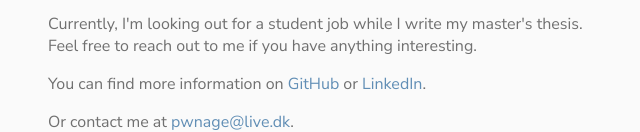
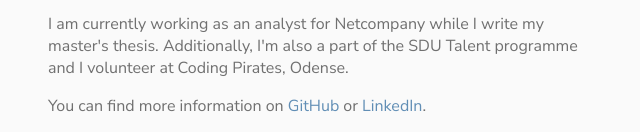
Before and after one commit to siigdev/siigdev.github.io, a Gatsby site: page / in a window 1280 px wide. Shown: the part 268-400 px from the top of the page, without its empty margins (317-957 px from the left). Built offline with nearby package versions, Linux system fonts and the light colour scheme; Gatsby itself is replaced by a stand-in of ours.

Commit message:
Updated description

```diff
--- a/src/pages/index.js
+++ b/src/pages/index.js
@@ -10,7 +10,7 @@
     <p>A Master student in Software Engineering at the University of Southern Denmark, Odense.
       Will be graduating in June 2020. Generally enthusiastic about anything software-related,
       and very determined to continously improve and learn new and exciting technologies.</p>
-    <p>Currently, I'm looking out for a student job while I write my master's thesis. Feel free to reach out to me if you have anything interesting. </p>
+    <p>I am currently working as an analyst for Netcompany while I write my master's thesis. Additionally, I'm also a part of the SDU Talent programme and I volunteer at Coding Pirates, Odense.</p>
     <p>You can find more information on <a href="https://github.com/siigdev">GitHub</a> or <a href="https://linkedin.com/in/sebastiannoergaard">LinkedIn</a>.</p>
     <p>Or contact me at <a href="mailto:pwnage@live.dk">pwnage@live.dk</a>.</p>
     <p></p>
```
